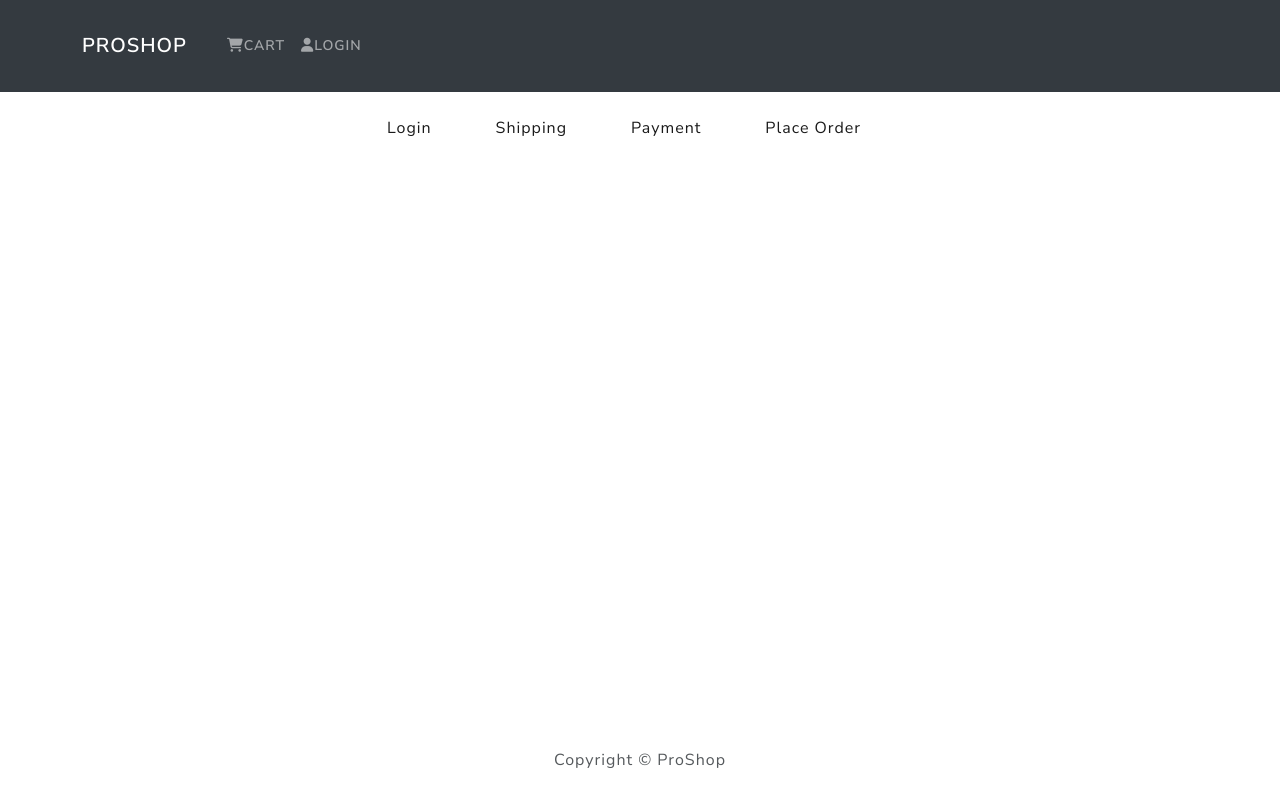
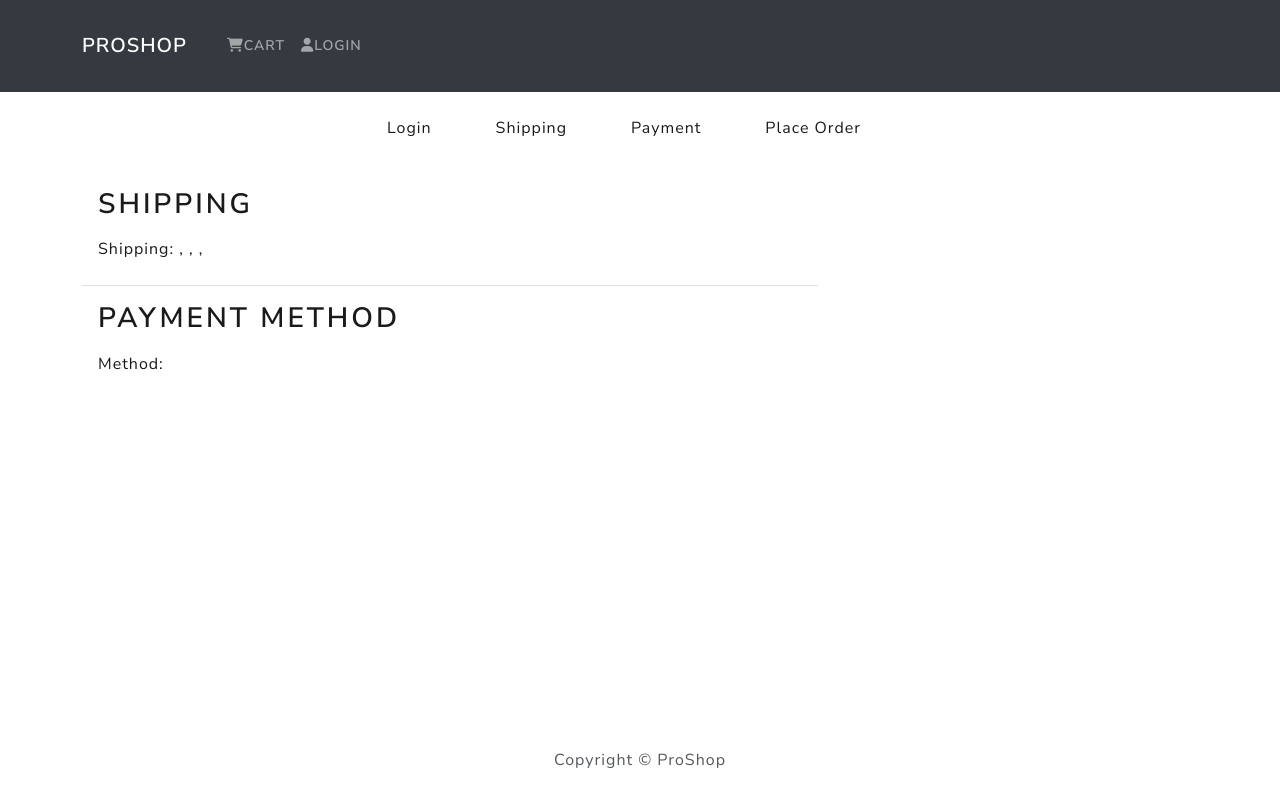
Before and after one commit to nprasad2077/ecommerce, a React (Vite) app: page /placeorder in a window 1280 px wide. Built offline with nearby package versions, Linux system fonts and the light colour scheme.

Commit message:
payment method

```diff
--- a/src/screens/PlaceorderScreen/PlaceorderScreen.jsx
+++ b/src/screens/PlaceorderScreen/PlaceorderScreen.jsx
@@ -1,5 +1,5 @@
 import React, {useState, useEffect} from 'react'
-import { Button, FormGroup, FormLabel, FormControl, Row, Col, Image, Card } from 'react-bootstrap'
+import { Button, FormGroup, FormLabel, FormControl, Row, Col, Image, Card, ListGroup, ListGroupItem } from 'react-bootstrap'
 import { useDispatch, useSelector } from 'react-redux'
 import CheckoutSteps from '../../components/CheckoutSteps/CheckoutSteps'
 import { useLocation, useNavigate } from 'react-router-dom'
@@ -14,6 +14,33 @@ const PlaceorderScreen = () => {
   return (
     <div>
         <CheckoutSteps step1 step2 step3 step4/>
+        <Row>
+            <Col md={8}>
+                <ListGroup variant='flush'>
+                    <ListGroupItem>
+                        <h2>Shipping</h2>
+                        <p>
+                            <strong>Shipping: </strong>
+                            {cart.shippingAddress.address}, {cart.shippingAddress.city},
+                            {'  '}
+                            {cart.shippingAddress.postalCode},
+                            {'  '}
+                            {cart.shippingAddress.country}
+                        </p>
+                    </ListGroupItem>
+                    <ListGroupItem>
+                        <h2>Payment Method</h2>
+                        <p>
+                            <strong>Method: </strong>
+                            {cart.paymentMethod}
+                        </p>
+                    </ListGroupItem>
+                </ListGroup>
+            </Col>
+
+            <Col md={4}>
+            </Col>
+        </Row>
     </div>
   )
 }
```
